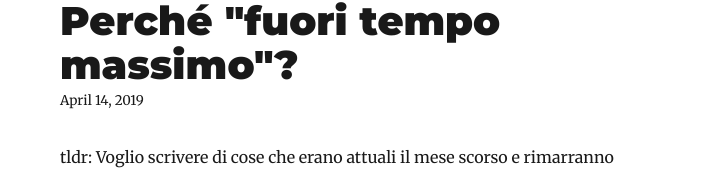
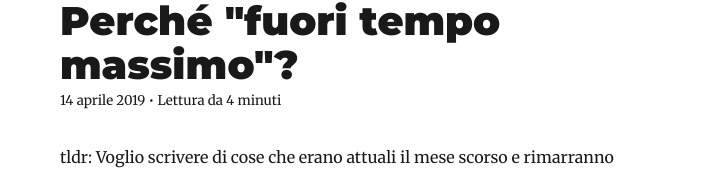
Before and after one commit to carlomartinucci/fuori-tempo-massimo, a Gatsby site: page /per-quale-motivo/ in a window 1280 px wide. Shown: the part 183-358 px from the top of the page, without its empty margins (265-983 px from the left). Built offline with nearby package versions, Linux system fonts and the light colour scheme; Gatsby itself is replaced by a stand-in of ours; some packages are replaced by stand-ins of ours.

Commit message:
Add reading time also to blog posts

```diff
--- a/src/templates/blog-post.js
+++ b/src/templates/blog-post.js
@@ -6,6 +6,7 @@ import Layout from "../components/layout"
 import SEO from "../components/seo"
 import Share from "../components/share"
 
+import { formatPostDate, formatReadingTime } from "../utils/helpers"
 import { rhythm, scale } from "../utils/typography"
 
 class BlogPostTemplate extends React.Component {
@@ -37,7 +38,8 @@ class BlogPostTemplate extends React.Component {
             marginTop: rhythm(-1),
           }}
         >
-          {post.frontmatter.date}
+          {formatPostDate(post.frontmatter.date, "it")}
+          {` • ${formatReadingTime(post.timeToRead)}`}
         </p>
         <div dangerouslySetInnerHTML={{ __html: post.html }} />
 
@@ -102,6 +104,7 @@ export const pageQuery = graphql`
       id
       excerpt(pruneLength: 160)
       html
+      timeToRead
       frontmatter {
         title
         date(formatString: "MMMM DD, YYYY")
```
